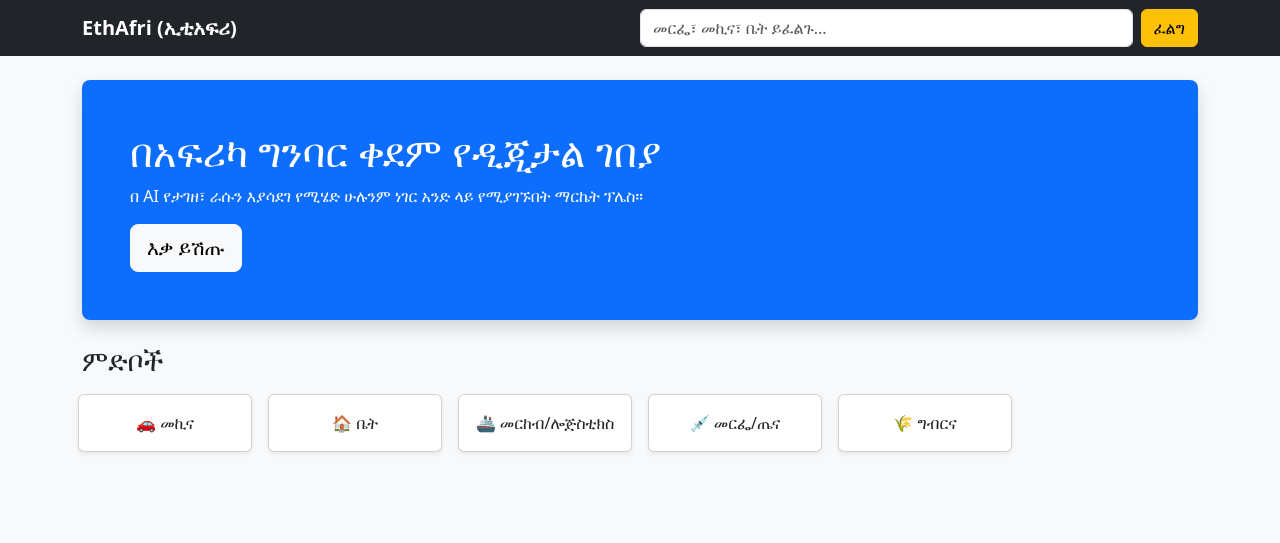
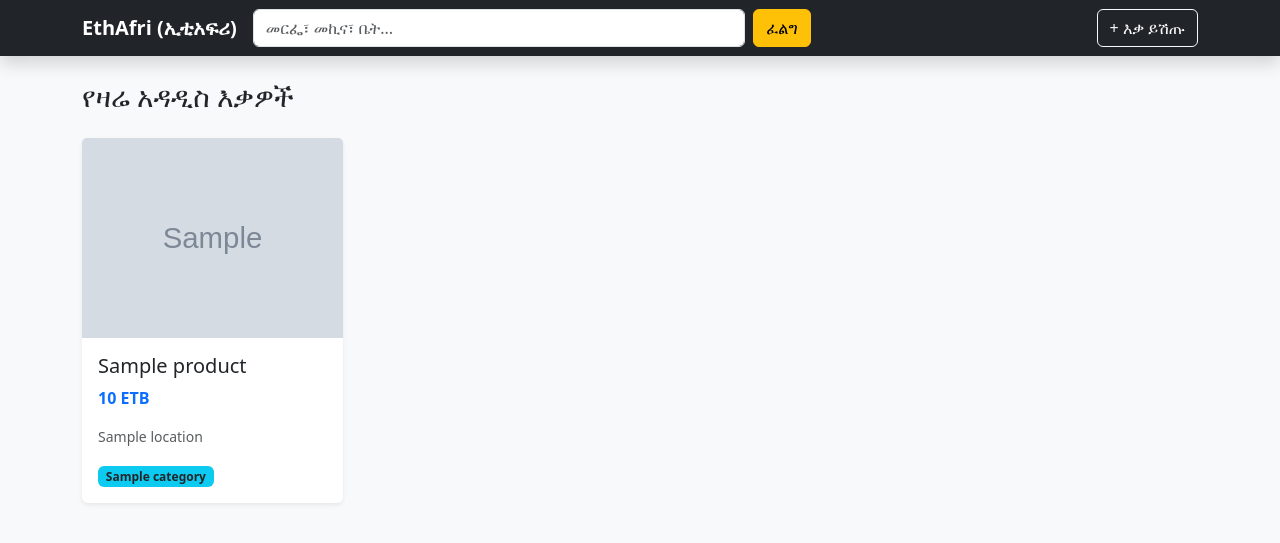
Before and after one commit to Anwar-tad/Ethafri, a Django app: template marketplace/templates/marketplace/home.html in a window 1280 px wide. Shown: the top 543 px of the page. Run offline with Django 5.2, Linux system fonts and the light colour scheme; the template is opened without the code that fills it: most values are stand-ins (such as "Sample title", 1, 10 or a date in 2020); grey boxes marked "Sample" are stand-in pictures; data that the repository does not hold is empty; parts of the project's set-up code (start-up, migrations or seed data) failed here and were passed over.

Commit message:
EthAfri: Finalized AI logic and forms

```diff
--- a/marketplace/forms.py
+++ b/marketplace/forms.py
@@ -4,4 +4,7 @@ from .models import Product
 class ProductForm(forms.ModelForm):
     class Meta:
         model = Product
-        fields = ['title', 'description', 'price', 'category']
+        # image እና location ተጨምረዋል
+        fields = ['title', 'description', 'price', 'image', 'location']
+
+        # ምድብን (Category) ከዚህ አውጥተነዋል ምክንያቱም AIው በራሱ እንዲመድበው ስለምንፈልግ ነው
--- a/marketplace/templates/marketplace/home.html
+++ b/marketplace/templates/marketplace/home.html
@@ -1,38 +1,47 @@
-<!-- templates/marketplace/home.html -->
 <!DOCTYPE html>
 <html lang="am">
 <head>
+    <meta charset="UTF-8">
+    <meta name="viewport" content="width=device-width, initial-scale=1.0">
     <link href="https://cdn.jsdelivr.net/npm/bootstrap@5.3.0/dist/css/bootstrap.min.css" rel="stylesheet">
-    <title>EthAfri - ከመርፌ እስከ መርከብ</title>
+    <title>EthAfri - የኢትዮጵያ ዲጂታል ገበያ</title>
 </head>
 <body class="bg-light">
-    <!-- Header -->
-    <nav class="navbar navbar-dark bg-dark">
+    <!-- Navbar -->
+    <nav class="navbar navbar-expand-lg navbar-dark bg-dark shadow">
         <div class="container">
-            <a class="navbar-brand fw-bold" href="#">EthAfri (ኢቲአፍሪ)</a>
-            <form class="d-flex w-50">
-                <input class="form-control me-2" type="search" placeholder="መርፌ፣ መኪና፣ ቤት ይፈልጉ...">
+            <a class="navbar-brand fw-bold" href="/">EthAfri (ኢቲአፍሪ)</a>
+            <form class="d-flex w-50" method="GET" action="{% url 'home' %}">
+                <input class="form-control me-2" type="search" name="q" placeholder="መርፌ፣ መኪና፣ ቤት..." aria-label="Search">
                 <button class="btn btn-warning" type="submit">ፈልግ</button>
             </form>
+            <div class="ms-auto">
+                <a href="{% url 'post_product' %}" class="btn btn-outline-light">+ እቃ ይሽጡ</a>
+            </div>
         </div>
     </nav>
 
-    <!-- Hero Section -->
+    <!-- Content -->
     <div class="container mt-4">
-        <div class="p-5 mb-4 bg-primary text-white rounded-3 shadow">
-            <h1>በአፍሪካ ግንባር ቀደም የዲጂታል ገበያ</h1>
-            <p>በ AI የታገዘ፣ ራሱን እያሳደገ የሚሄድ ሁሉንም ነገር አንድ ላይ የሚያገኙበት ማርኬት ፕሌስ።</p>
-            <a href="{% url 'add_product' %}" class="btn btn-light btn-lg">እቃ ይሽጡ</a>
-        </div>
-
-        <!-- Categories -->
-        <h3>ምድቦች</h3>
-        <div class="row text-center">
-            <div class="col-md-2 p-2"><div class="card p-3 shadow-sm">🚗 መኪና</div></div>
-            <div class="col-md-2 p-2"><div class="card p-3 shadow-sm">🏠 ቤት</div></div>
-            <div class="col-md-2 p-2"><div class="card p-3 shadow-sm">🚢 መርከብ/ሎጅስቲክስ</div></div>
-            <div class="col-md-2 p-2"><div class="card p-3 shadow-sm">💉 መርፌ/ጤና</div></div>
-            <div class="col-md-2 p-2"><div class="card p-3 shadow-sm">🌾 ግብርና</div></div>
+        <h3 class="mb-4">የዛሬ አዳዲስ እቃዎች</h3>
+        <div class="row">
+            {% for product in products %}
+            <div class="col-md-3 mb-4">
+                <div class="card h-100 shadow-sm border-0">
+                    {% if product.image %}
+                        <img src="{{ product.image.url }}" class="card-img-top" style="height: 200px; object-fit: cover;">
+                    {% endif %}
+                    <div class="card-body">
+                        <h5 class="card-title">{{ product.title }}</h5>
+                        <p class="text-primary fw-bold">{{ product.price }} ETB</p>
+                        <p class="small text-muted">{{ product.location }}</p>
+                        <span class="badge bg-info text-dark">{{ product.category.name }}</span>
+                    </div>
+                </div>
+            </div>
+            {% empty %}
+                <p class="text-center">ምንም እቃ አልተገኘም።</p>
+            {% endfor %}
         </div>
     </div>
 </body>
--- a/marketplace/urls.py
+++ b/marketplace/urls.py
@@ -2,6 +2,15 @@ from django.urls import path
 from . import views
 
 urlpatterns = [
+    # ዋና ገጽ (እቃዎችን የሚያሳይ እና ፍለጋን የሚያስተናግድ)
     path('', views.home, name='home'),
+
+    # እቃ መለጥፊያ ገጽ (በ AI የሚታገዝ)
     path('post/', views.post_product, name='post_product'),
+
+    # የዕድገት ዴሽቦርድ (ለአንተ ለባለቤቱ ብቻ፡ AI ገበያውን መርምሮ ሪፖርት የሚያቀርብበት)
+    path('growth-dashboard/', views.admin_growth_dashboard, name='growth_dashboard'),
+
+    # እቃው በተሳካ ሁኔታ ሲለጠፍ የሚታይ ገጽ
+    path('success/', views.post_success, name='post_success'),
 ]
```
Also changed, not shown: marketplace/ai_utils.py (+17 -10 lines), marketplace/views.py (+35 -17 lines).
